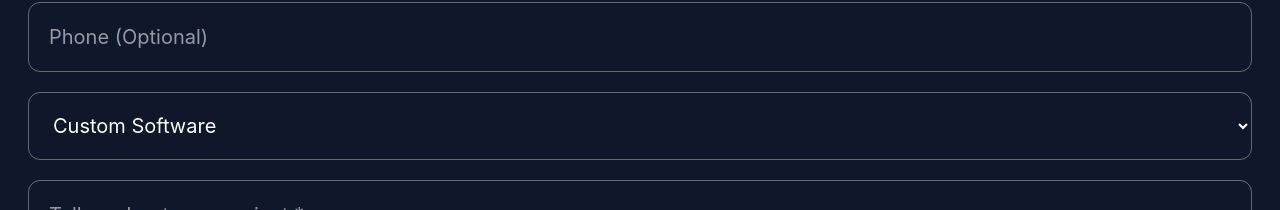
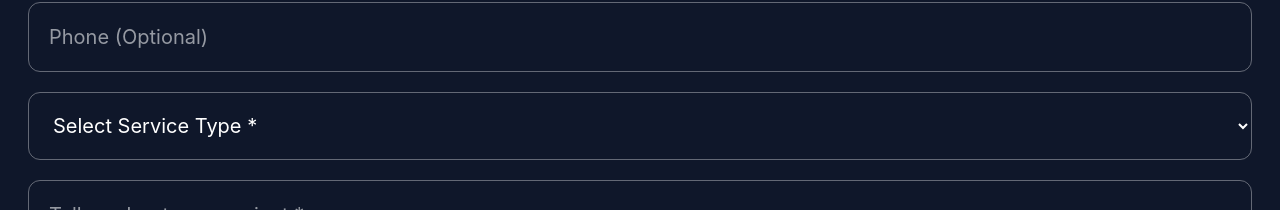
Before and after one commit to RafaelOlMoreira/cronx, a React (Vite) app: page / in a window 1280 px wide. Shown: the part 10096-10306 px from the top of the page. Built offline with nearby package versions, Linux system fonts and the light colour scheme.

Commit message:
adjust: Correcting an error in the form.

```diff
--- a/src/pages/Contact.jsx
+++ b/src/pages/Contact.jsx
@@ -71,12 +71,12 @@ function Contact() {
                     <input type="email" placeholder='Email Address *' className='w-full p-5 border border-[#b7bac0]/50 placeholder:text-[#b7bac0]/80 text-white text-xl rounded-xl' />
                     <input type="tel" placeholder='Phone (Optional)' className='w-full p-5 border border-[#b7bac0]/50 placeholder:text-[#b7bac0]/80 text-white text-xl rounded-xl' />
 
-                    <select name="selectService" className='w-full p-5 border border-[#b7bac0]/50 placeholder:text-[#b7bac0]/80 text-white text-xl rounded-xl'>
-                        <option disabled className='select-none text-white text-sm bg-[#0F172A]'>Select Service Type *</option>
-                        <option className='text-white text-sm bg-[#0F172A]'>Custom Software</option>
-                        <option className='text-white text-sm bg-[#0F172A]'>Landing Page</option>
-                        <option className='text-white text-sm bg-[#0F172A]'>E-commerce</option>
-                        <option className='text-white text-sm bg-[#0F172A]'>Other</option>
+                    <select defaultValue="selectService" name="selectService" className='w-full p-5 border border-[#b7bac0]/50 placeholder:text-[#b7bac0]/80 text-white text-xl rounded-xl'>
+                        <option value="selectService" disabled className='select-none text-white text-sm bg-[#0F172A]'>Select Service Type *</option>
+                        <option value="customSoftware" className='text-white text-sm bg-[#0F172A]'>Custom Software</option>
+                        <option value="landingPage" className='text-white text-sm bg-[#0F172A]'>Landing Page</option>
+                        <option value="eCommerce" className='text-white text-sm bg-[#0F172A]'>E-commerce</option>
+                        <option value="other" className='text-white text-sm bg-[#0F172A]'>Other</option>
                     </select>
 
                     <div>
```
